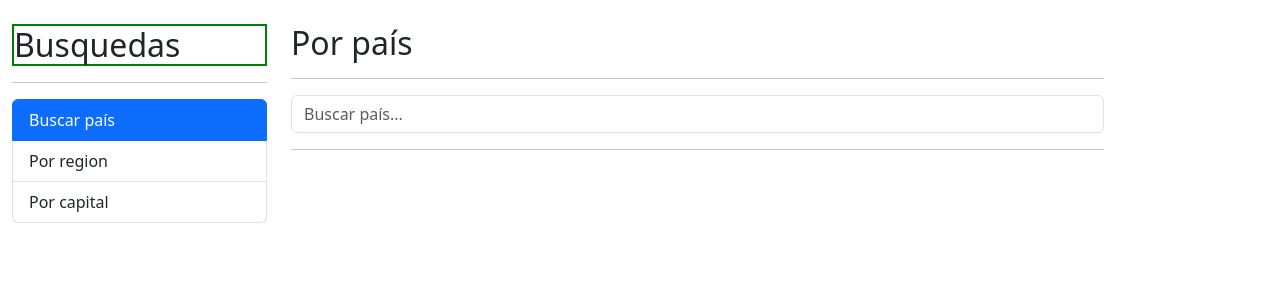
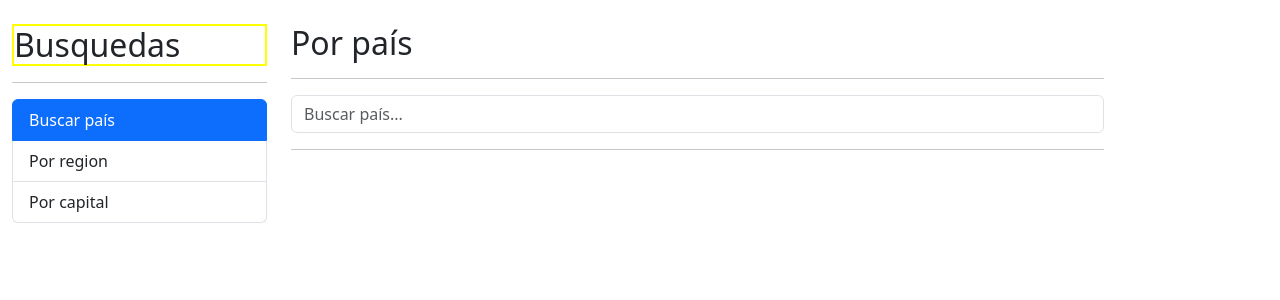
Before and after one commit to Sebastian-RP/03-paisesApp, an Angular app: page / in a window 1280 px wide. Shown: the top 300 px of the page. Built offline with nearby package versions, Linux system fonts and the light colour scheme.

Commit message:
change color busqueda to yellow

```diff
--- a/src/app/shared/sidebar/sidebar.component.scss
+++ b/src/app/shared/sidebar/sidebar.component.scss
@@ -1,5 +1,5 @@
 .busqueda {
-    border: 2px solid green;
+    border: 2px solid yellow;
 }
 
 li {
```
